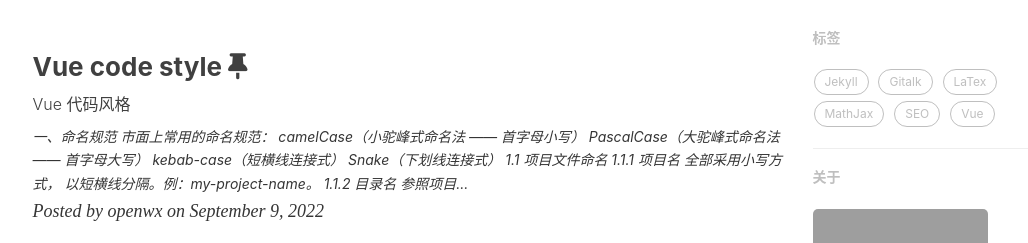
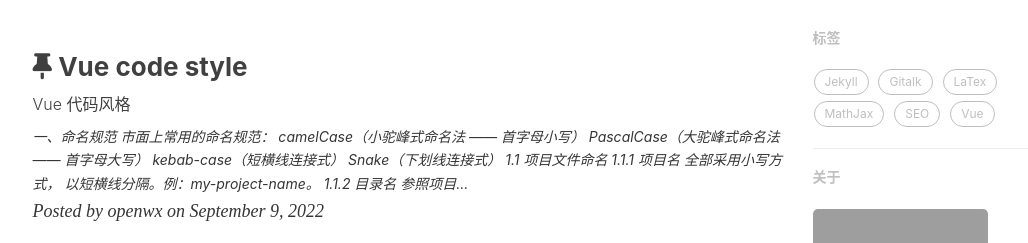
Before and after one commit to Turing-bot/Blog, a Jekyll site: the page built from index.html, in a window 1280 px wide. Shown: the part 398-641 px from the top of the page, without its empty margins (135-1163 px from the left). Built offline with Jekyll 4.4.1, drawn with Linux system fonts in a browser that asks for light colours; nearby versions of some CDN libraries; the list of posts is cut into pages by our own code; comment, search, counter and statistics services are not loaded; grey boxes are pictures that could not be loaded.

Commit message:
update blog

```diff
--- a/index.html
+++ b/index.html
@@ -8,7 +8,7 @@ description: ''
 <div class="post-preview">
   <a href="{{ post.url | prepend: site.baseurl }}">
     <h2 class="post-title">
-      {{ post.title }}&nbsp;<i class="fa-solid fa-thumbtack"></i>
+      <i class="fa-solid fa-thumbtack"></i>&nbsp;{{ post.title }}
     </h2>
     {% if post.subtitle %}
     <h3 class="post-subtitle">{{ post.subtitle }}</h3>
--- a/other.html
+++ b/other.html
@@ -8,6 +8,8 @@ description: ''
 <!-- Page Header -->
 {% include intro-header.html type='page' %}
 
+<div class="container">
+  <div class="row">
     <div
       style="
         text-align: center;
@@ -39,3 +41,5 @@ description: ''
       async
     ></script>
     {% endif %}
+  </div>
+</div>
```
Lines whose indentation alone changed are shown as unchanged.
